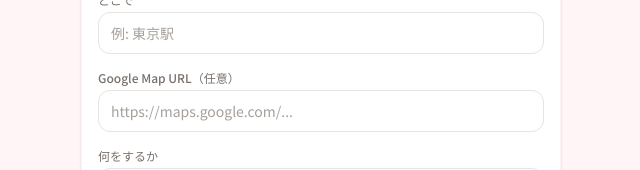
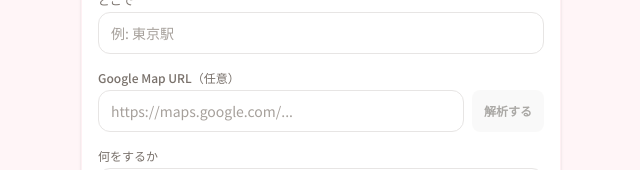
Before and after one commit to akibasenpai/travel-planner, a Next.js app: page /edit in a window 1280 px wide. Shown: the part 630-800 px from the top of the page, without its empty margins (319-959 px from the left). Built offline with nearby package versions, Linux system fonts and the light colour scheme.

Commit message:
短縮URLの解析ボタンとAPIを追加

```diff
--- /dev/null
+++ b/app/api/parse-map-url/route.ts
@@ -0,0 +1,48 @@
+import { NextResponse } from "next/server";
+
+export async function POST(request: Request) {
+  try {
+    const { url } = await request.json();
+
+    if (!url) {
+      return NextResponse.json({ error: "URLがありません" }, { status: 400 });
+    }
+
+    // ① Googleにこっそりアクセスして、短縮URLから元の長いURLにリダイレクトさせる
+    const response = await fetch(url, { redirect: "follow" });
+    const finalUrl = response.url;
+
+    let lat = null;
+    let lng = null;
+
+    // ② 長いURLの中から、正規表現を使って「緯度(lat)」と「経度(lng)」の数字を抜き出す
+    // パターンA: @35.681,139.767 のような形式
+    const matchAt = finalUrl.match(/@(-?\d+\.\d+),(-?\d+\.\d+)/);
+    if (matchAt) {
+      lat = parseFloat(matchAt[1]);
+      lng = parseFloat(matchAt[2]);
+    } else {
+      // パターンB: !3d35.681!4d139.767 のような形式
+      const matchD = finalUrl.match(/!3d(-?\d+\.\d+)!4d(-?\d+\.\d+)/);
+      if (matchD) {
+        lat = parseFloat(matchD[1]);
+        lng = parseFloat(matchD[2]);
+      }
+    }
+
+    // ③ うまく抜き出せたら画面側に返す
+    if (lat && lng) {
+      return NextResponse.json({ lat, lng, finalUrl });
+    } else {
+      return NextResponse.json(
+        { error: "URLから座標を見つけられませんでした", finalUrl },
+        { status: 404 }
+      );
+    }
+  } catch (error) {
+    return NextResponse.json(
+      { error: "解析サーバーでエラーが発生しました" },
+      { status: 500 }
+    );
+  }
+}
--- a/components/trips/ScheduleFormList.tsx
+++ b/components/trips/ScheduleFormList.tsx
@@ -1,5 +1,6 @@
 "use client";
 
+import { useState } from "react"; // 👈 追加：状態管理を使うため
 import type { ScheduleItem } from "@/lib/types/trip";
 import { createEmptySchedule } from "@/lib/types/trip";
 import {
@@ -16,7 +17,11 @@ type ScheduleFormListProps = {
 };
 
 export function ScheduleFormList({ schedules, onChange }: ScheduleFormListProps) {
-  function updateSchedule(index: number, field: keyof ScheduleItem, value: string) {
+  // ▼ 追加：解析中のローディング状態やメッセージを管理する変数
+  const [isParsing, setIsParsing] = useState<Record<number, boolean>>({});
+  const [parseMessage, setParseMessage] = useState<Record<number, string>>({});
+
+  function updateSchedule(index: number, field: keyof ScheduleItem, value: any) {
     const next = schedules.map((item, i) =>
       i === index ? { ...item, [field]: value } : item,
     );
@@ -36,7 +41,6 @@ export function ScheduleFormList({ schedules, onChange }: ScheduleFormListProps)
     onChange(schedules.filter((_, i) => i !== index));
   }
 
-  // ★ここに以下の関数を追加します
   function moveSchedule(index: number, direction: 'up' | 'down') {
     const newSchedules = [...schedules];
     const targetIndex = direction === 'up' ? index - 1 : index + 1;
@@ -44,6 +48,43 @@ export function ScheduleFormList({ schedules, onChange }: ScheduleFormListProps)
     newSchedules[index] = newSchedules[targetIndex];
     newSchedules[targetIndex] = temp;
     onChange(newSchedules);
+  }
+
+  // ▼ 追加：APIを呼び出してURLを解析するメイン処理
+  async function handleParseUrl(index: number, url: string) {
+    if (!url) return;
+
+    // 解析開始！
+    setIsParsing((prev) => ({ ...prev, [index]: true }));
+    setParseMessage((prev) => ({ ...prev, [index]: "" }));
+
+    try {
+      const res = await fetch("/api/parse-map-url", {
+        method: "POST",
+        headers: { "Content-Type": "application/json" },
+        body: JSON.stringify({ url }),
+      });
+      const data = await res.json();
+
+      if (res.ok && data.lat && data.lng) {
+        // 成功したら、座標を保存して、URLを長いものに書き換える
+        const next = [...schedules];
+        next[index] = {
+          ...next[index],
+          lat: data.lat,
+          lng: data.lng,
+          map_url: data.finalUrl || url
+        };
+        onChange(next);
+        setParseMessage((prev) => ({ ...prev, [index]: "✅ 座標を取得しました！" }));
+      } else {
+        setParseMessage((prev) => ({ ...prev, [index]: "❌ " + (data.error || "取得に失敗しました") }));
+      }
+    } catch (e) {
+      setParseMessage((prev) => ({ ...prev, [index]: "❌ 通信エラーが発生しました" }));
+    } finally {
+      setIsParsing((prev) => ({ ...prev, [index]: false }));
+    }
   }
 
   return (
@@ -67,7 +108,6 @@ export function ScheduleFormList({ schedules, onChange }: ScheduleFormListProps)
         return (
           <div key={index} className={`${card} space-y-4`}>
             <div className="flex items-center justify-between">
-              {/* ▼ 並び替えボタンを追加 */}
               <div className="flex items-center gap-2">
                 <span className="rounded-full bg-primary-light px-2.5 py-0.5 text-xs font-semibold text-primary-dark">
                   行程 {index + 1}
@@ -79,7 +119,6 @@ export function ScheduleFormList({ schedules, onChange }: ScheduleFormListProps)
                   <button type="button" onClick={() => moveSchedule(index, 'down')} className="text-xs text-stone-400 hover:text-primary-dark">↓</button>
                 )}
               </div>
-              {/* ▲ ここまで */}
 
               {schedules.length > 1 ? (
                 <button
@@ -144,17 +183,39 @@ export function ScheduleFormList({ schedules, onChange }: ScheduleFormListProps)
               />
             </label>
 
+            {/* ▼ 修正：URL入力欄の横に解析ボタンを追加！ */}
             <label className="block">
               <span className="mb-1 block text-xs font-medium text-stone-500">
                 Google Map URL（任意）
               </span>
+              <div className="flex gap-2">
                 <input
                   type="url"
                   value={schedule.map_url}
                   onChange={(e) => updateSchedule(index, "map_url", e.target.value)}
                   placeholder="https://maps.google.com/..."
-                className={inputField}
+                  className={`${inputField} flex-1`}
                 />
+                <button
+                  type="button"
+                  disabled={!schedule.map_url || isParsing[index]}
+                  onClick={() => handleParseUrl(index, schedule.map_url)}
+                  className="shrink-0 rounded-lg bg-stone-100 px-3 py-2 text-xs font-bold text-stone-600 transition-colors hover:bg-stone-200 disabled:opacity-50 disabled:cursor-not-allowed"
+                >
+                  {isParsing[index] ? "解析中..." : "解析する"}
+                </button>
+              </div>
+
+              {/* 解析結果のメッセージを表示 */}
+              {parseMessage[index] && (
+                <p className="mt-1 text-[11px] text-stone-500">{parseMessage[index]}</p>
+              )}
+              {/* すでに座標が保存されている場合はチェックマークを表示 */}
+              {schedule.lat && schedule.lng && !parseMessage[index] ? (
+                <p className="mt-1 text-[11px] text-emerald-600">
+                  ✅ 座標保存済み（{schedule.lat.toFixed(4)}, {schedule.lng.toFixed(4)}）
+                </p>
+              ) : null}
             </label>
 
             <label className="block">
--- a/lib/types/trip.ts
+++ b/lib/types/trip.ts
@@ -3,6 +3,10 @@ export type ScheduleItem = {
   location: string;
   map_url: string;
   activity: string;
+  // ▼ 追加：座標と移動手段を保存するための枠
+  lat?: number;
+  lng?: number;
+  travel_mode?: "driving" | "walking" | "transit";
 };
 
 export type Trip = {
@@ -27,6 +31,7 @@ export function createEmptySchedule(): ScheduleItem {
     location: "",
     map_url: "",
     activity: "",
+    // 新規作成時は空っぽ（undefined）にしておくのでここでは追加不要
   };
 }
 
```
Lines whose indentation alone changed are shown as unchanged.
